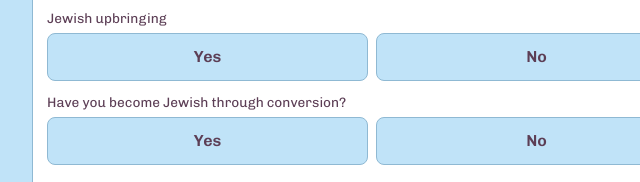
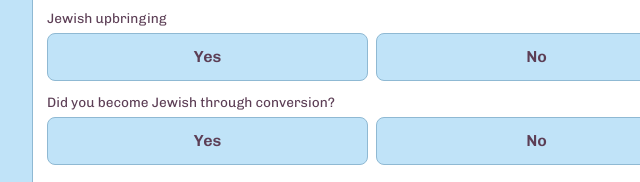
Before and after one commit to rabbigabriel/bhpsmembershipform, a plain HTML site: page index.html in a window 1280 px wide. Shown: the part 1571-1753 px from the top of the page, 268-908 px from the left. Drawn offline with Linux system fonts and the light colour scheme.

Commit message:
Reword conversion question
Co-Authored-By: Claude Sonnet 5.5 <noreply@anthropic.com>
Claude-Session: https://claude.ai/code/session_01Pz6jaKoiqCmhD2PSeAtpBz

```diff
--- a/index.html
+++ b/index.html
@@ -231,7 +231,7 @@ function person(w) {
     {id:w+"Mother", label:"Jewish mother", choices:YN},
     {id:w+"Father", label:"Jewish father", choices:YN},
     {id:w+"Upbringing", label:"Jewish upbringing", choices:YN},
-    {id:w+"Convert", label:"Have you become Jewish through conversion?", choices:YN},
+    {id:w+"Convert", label:"Did you become Jewish through conversion?", choices:YN},
     {id:w+"ConvWhere", label:"Where did this take place?", showIf:[w+"Convert","Yes"]},
     {id:w+"ConvDate", label:"When did this take place?", hint:"A full date, or just a month or year", showIf:[w+"Convert","Yes"]},
     {sub:"In the event of death"},
```
